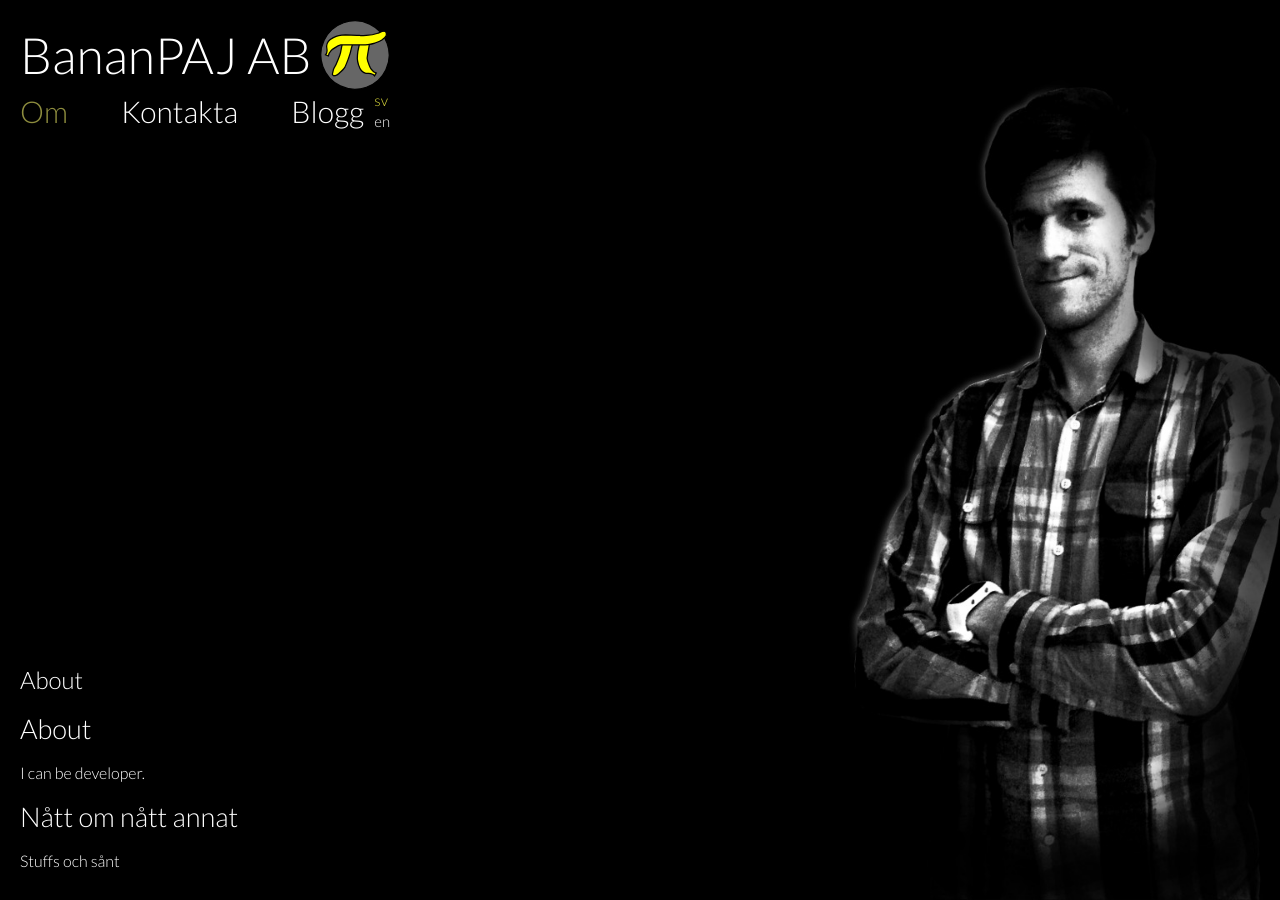
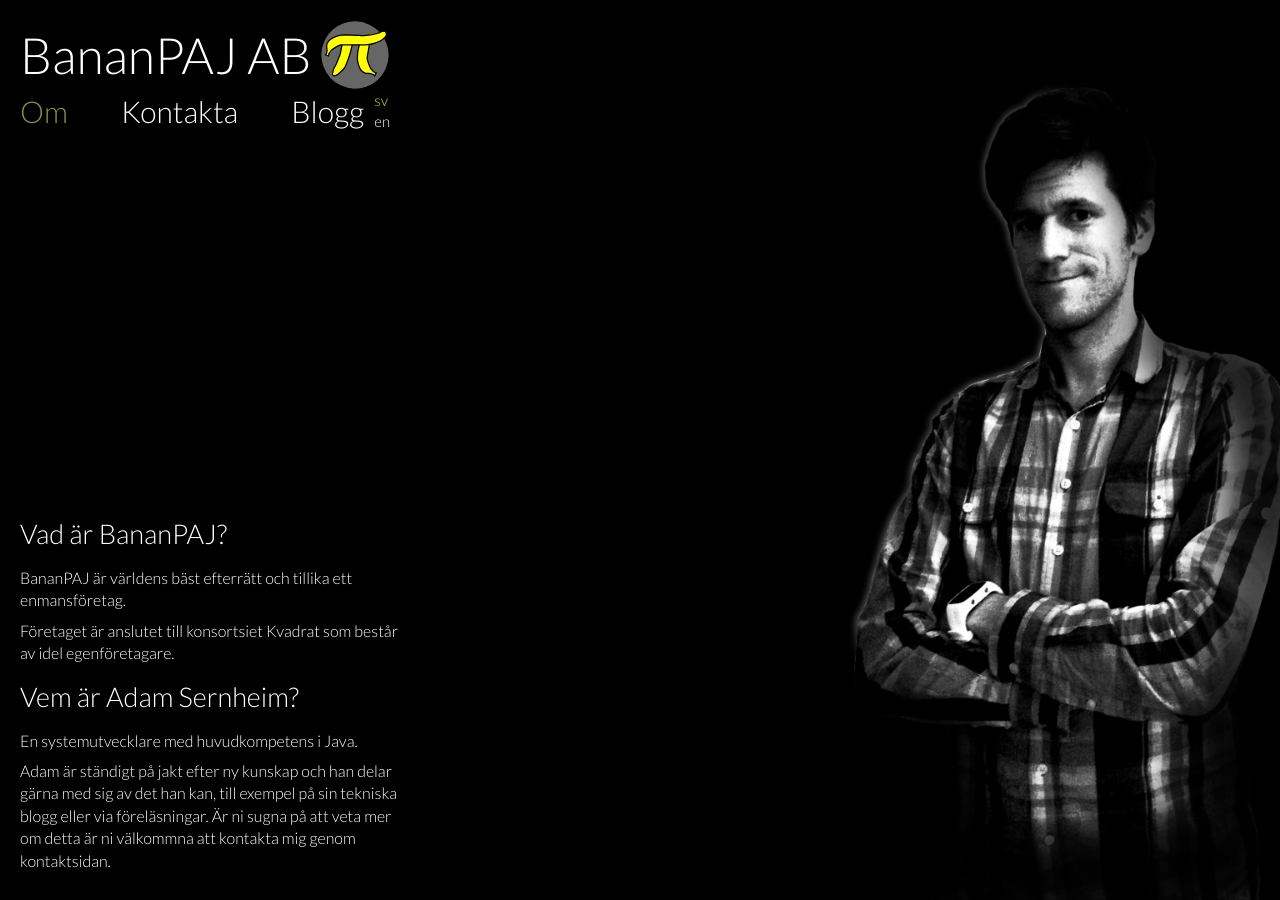
Before and after one commit to tradfursten/tradfursten.github.io, a Jekyll site: the page built from _posts/sv/pages/2015-10-02-om.md, in a window 1280 px wide. Built offline with Jekyll 4.4.1, drawn with Linux system fonts in a browser that asks for light colours.

Commit message:
Started working with text

```diff
--- a/_layouts/page.html
+++ b/_layouts/page.html
@@ -2,10 +2,6 @@
 layout: default
 ---
 <div class="post">
-
-  <header class="post-header">
-    <h1 class="post-title">{{ page.title }}</h1>
-  </header>
 
   <article class="post-content">
     {{ content }}
--- a/_posts/sv/pages/2015-10-02-om.md
+++ b/_posts/sv/pages/2015-10-02-om.md
@@ -1,13 +1,19 @@
 ---
 layout: page
-title: About
+title: Om
 lang: sv
 ---
 
-## About
+## Vad är BananPAJ?
 
-I can be developer.
+BananPAJ är världens bäst efterrätt och tillika ett enmansföretag.
 
-## Nått om nått annat
+Företaget är anslutet till konsortsiet Kvadrat som består av idel
+egenföretagare.
 
-Stuffs och sånt
+## Vem är Adam Sernheim?
+En systemutvecklare med huvudkompetens i Java.
+
+Adam är ständigt på jakt efter ny kunskap och han delar gärna med sig av det han
+kan, till exempel på sin tekniska blogg eller via föreläsningar. Är ni sugna på
+att veta mer om detta är ni välkommna att kontakta mig genom kontaktsidan.
--- a/_posts/sv/pages/2015-10-03-kontakta.html
+++ b/_posts/sv/pages/2015-10-03-kontakta.html
@@ -1,6 +1,6 @@
 ---
 layout: default
-title: Contact
+title: Kontakta
 lang: sv
 ---
 <p>
--- a/_posts/sv/pages/2015-10-04-blogg.html
+++ b/_posts/sv/pages/2015-10-04-blogg.html
@@ -4,11 +4,12 @@ title: Blogg
 lang: sv
 ---
 <div id="main" role="main">
-	{% assign posts=site.posts | where:"lang", page.lang | where:"type", posts %}
-	{% for post in posts %}
+	{% for post in site.posts %}
+  {% if post.lang == page.lang and post.type == "posts" %}
 	<a href="{{ post.url }}">
 		<h2>{{ post.title }}</h2>
 		<h3>{{ post.date | date: "%b %-d, %Y" }}</h3>
 	</a>
+  {% endif %}
 	{% endfor %}
 </div>
```
Also changed, not shown: _posts/sv/posts/2016-11-08-det-eviga-larandet.md (+1 -0 lines).
